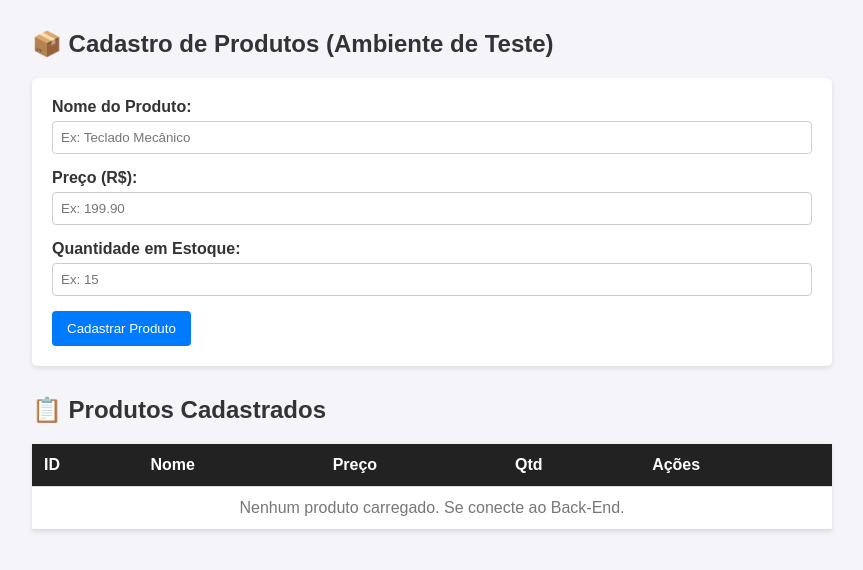
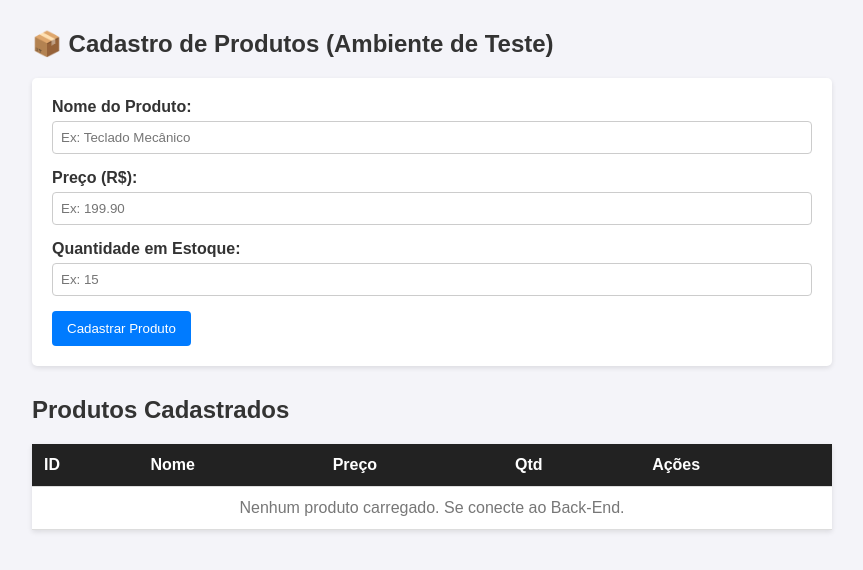
Before and after one commit to Gabriel-Santos-Goes/Gerenciador-de-Produtos, a website: page Projeto-app/Front-End/MainPage.html in a window 1280 px wide. Shown: the whole page, without its empty margins (208-1071 px from the left). Drawn offline with Linux system fonts and the light colour scheme; no server answers.

Commit message:
teste de git

```diff
--- a/Projeto-app/Front-End/MainPage.html
+++ b/Projeto-app/Front-End/MainPage.html
@@ -42,7 +42,7 @@
             <button type="submit">Cadastrar Produto</button>
         </form>
 
-        <h2>📋 Produtos Cadastrados</h2>
+        <h2>Produtos Cadastrados</h2>
         <table>
             <thead>
                 <tr>
```
